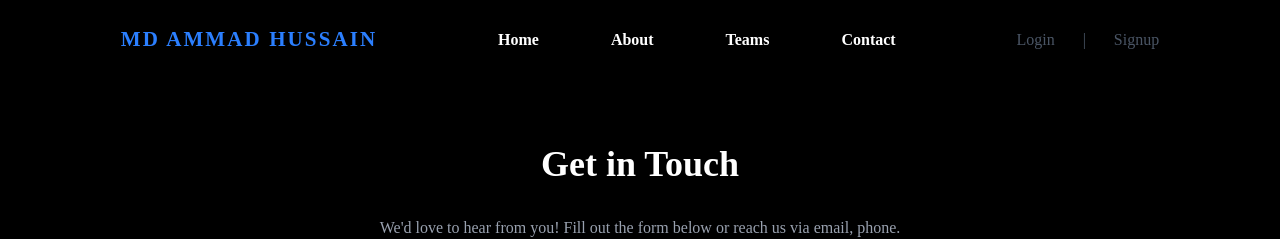
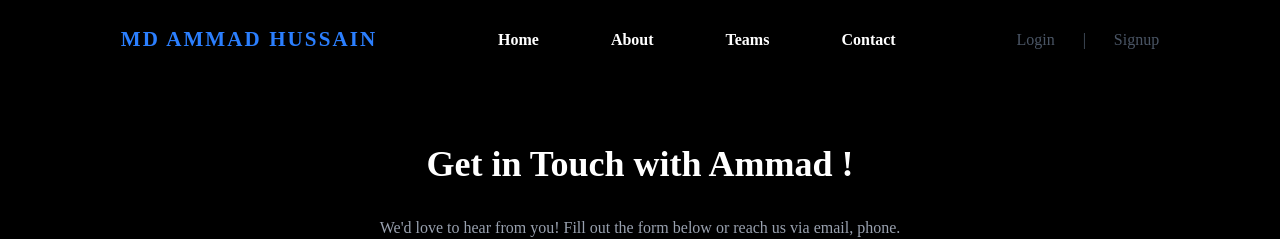
Before and after one commit to MDAMMADHUSSAIN/My-Portfolio, a React (Vite) app in the folder frontend/: page /contact in a window 1280 px wide. Shown: the top 239 px of the page. Built offline with nearby package versions, Linux system fonts and the light colour scheme.

Commit message:
minimal change

```diff
--- a/frontend/src/pages/Contact.jsx
+++ b/frontend/src/pages/Contact.jsx
@@ -22,7 +22,7 @@ const ContactUs = () => {
   return (
     <div className="min-h-screen bg-gradient-to-br from-[#020617] via-[#0f172a] to-black px-4 py-16 flex flex-col items-center">
       <h1 className="text-4xl font-bold text-white text-center mb-8">
-        Get in Touch
+        Get in Touch with Ammad !
       </h1>
       <p className="text-gray-400 text-center mb-12 max-w-2xl">
         We'd love to hear from you! Fill out the form below or reach us via email, phone.
```
